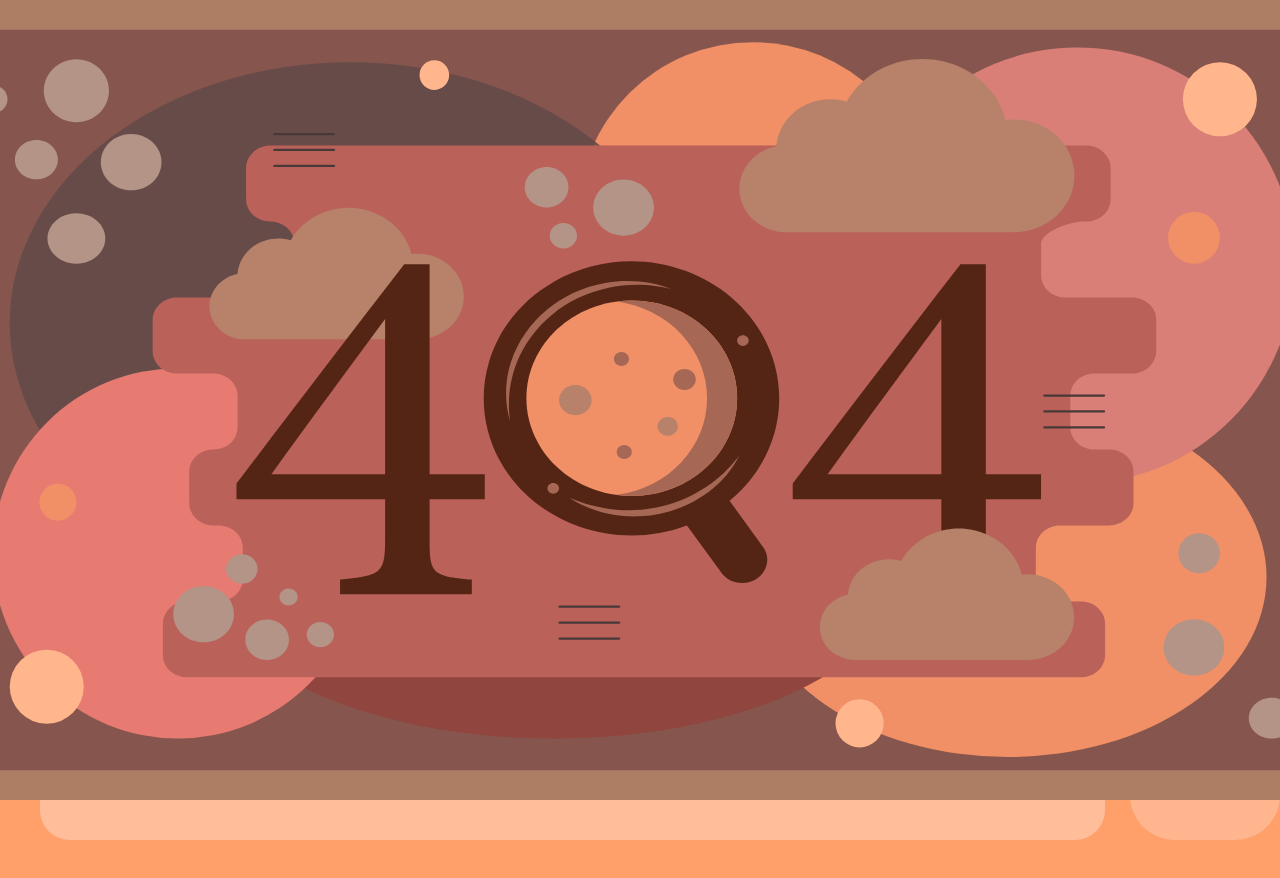
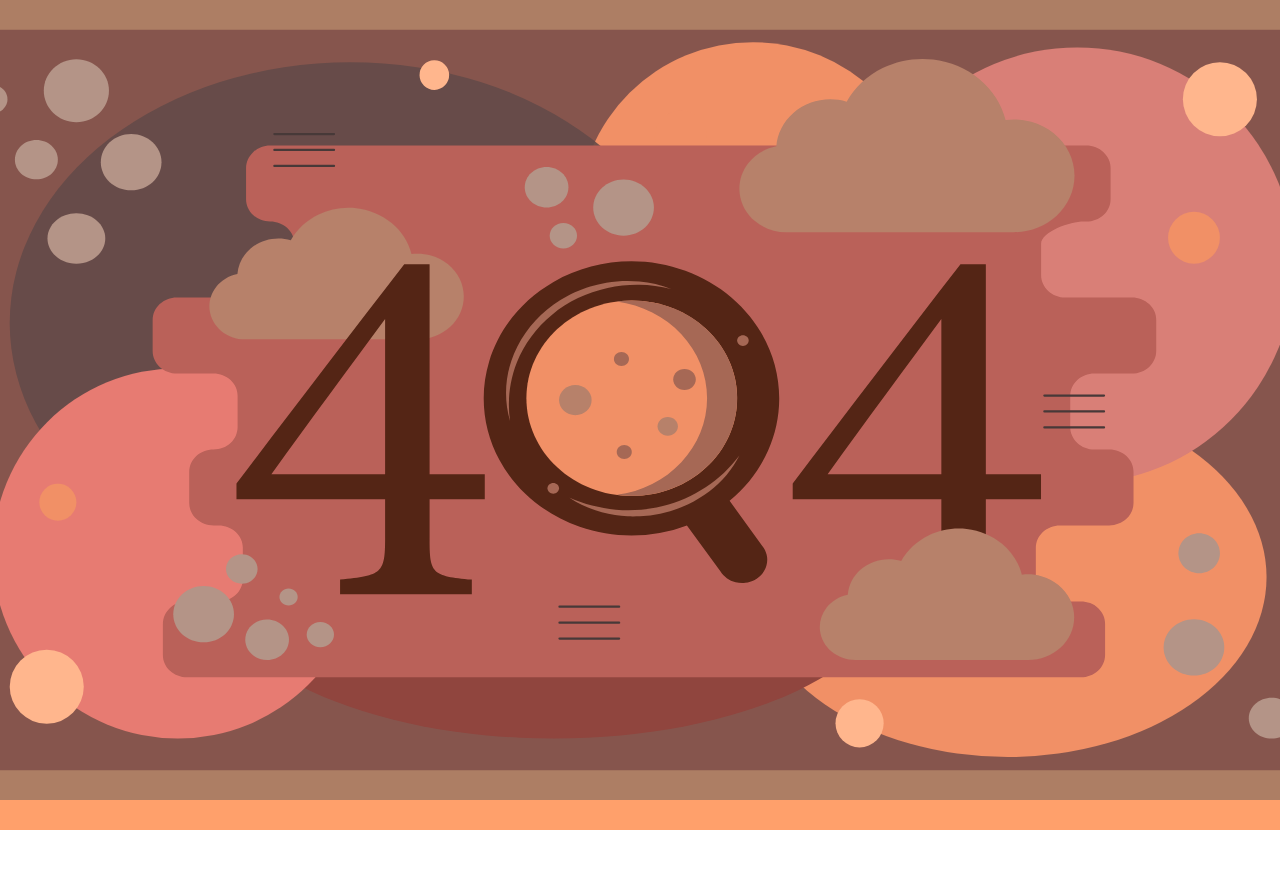
Before and after one commit to Toxa-p07a1330/olga_front, a React (Create React App) app: page /service in a window 1280 px wide. After the commit the page ends 830 px from the top, so only its background shows below. Built offline with nearby package versions, Linux system fonts and the light colour scheme.

Commit message:
fixed height

```diff
--- a/src/pages/contentful-page/style.module.scss
+++ b/src/pages/contentful-page/style.module.scss
@@ -4,11 +4,12 @@
   flex-direction: row;
   padding: 40px;
   padding-right: 0px;
+  max-height: 100vh;
 }
 .content{
   background-color: #FFBD99;
   width: calc(100% - 200px);
-  height: calc(100vh - 80px);
+  height: calc(100vh - 160px);
   border-radius: 30px;
   padding: 40px;
 }
```
